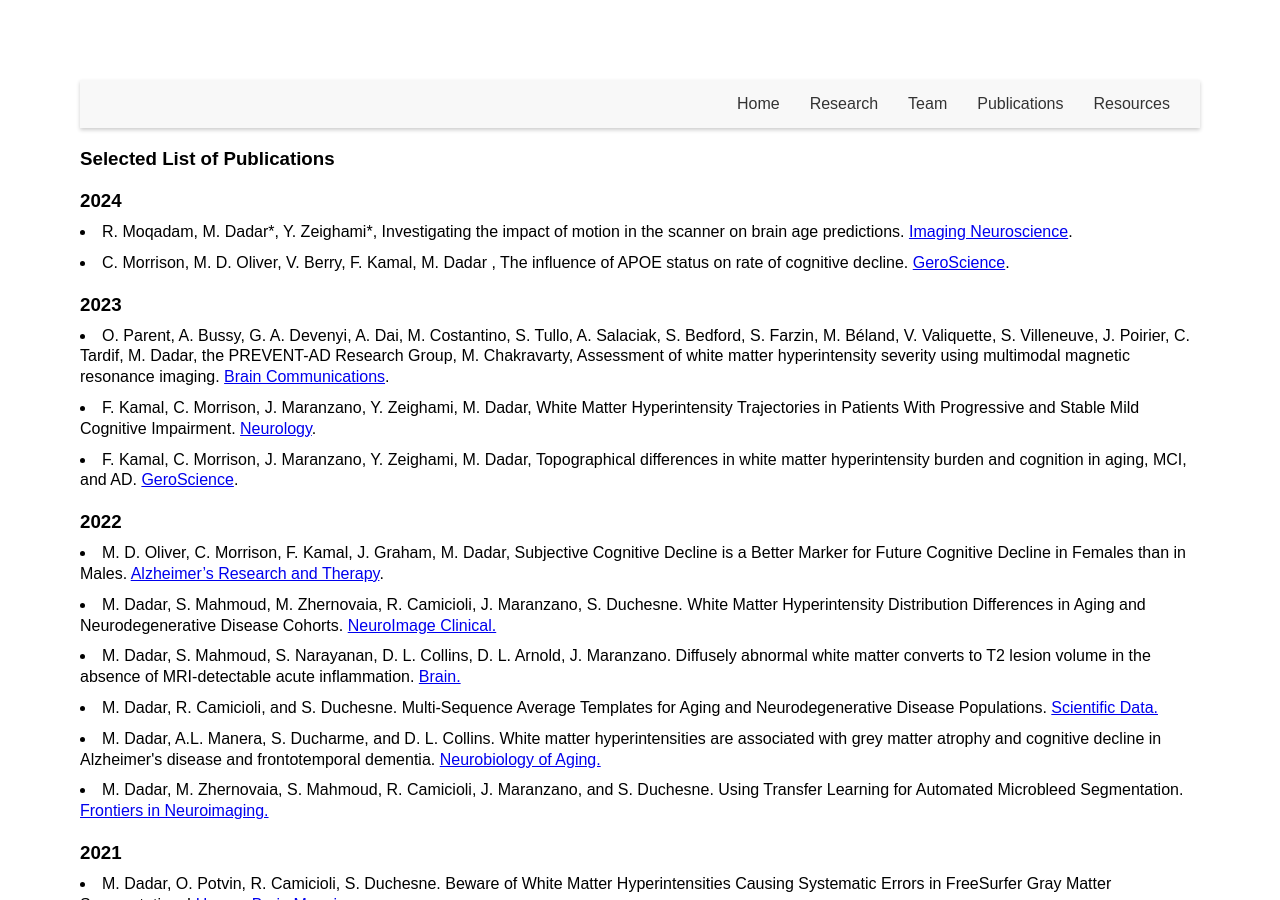
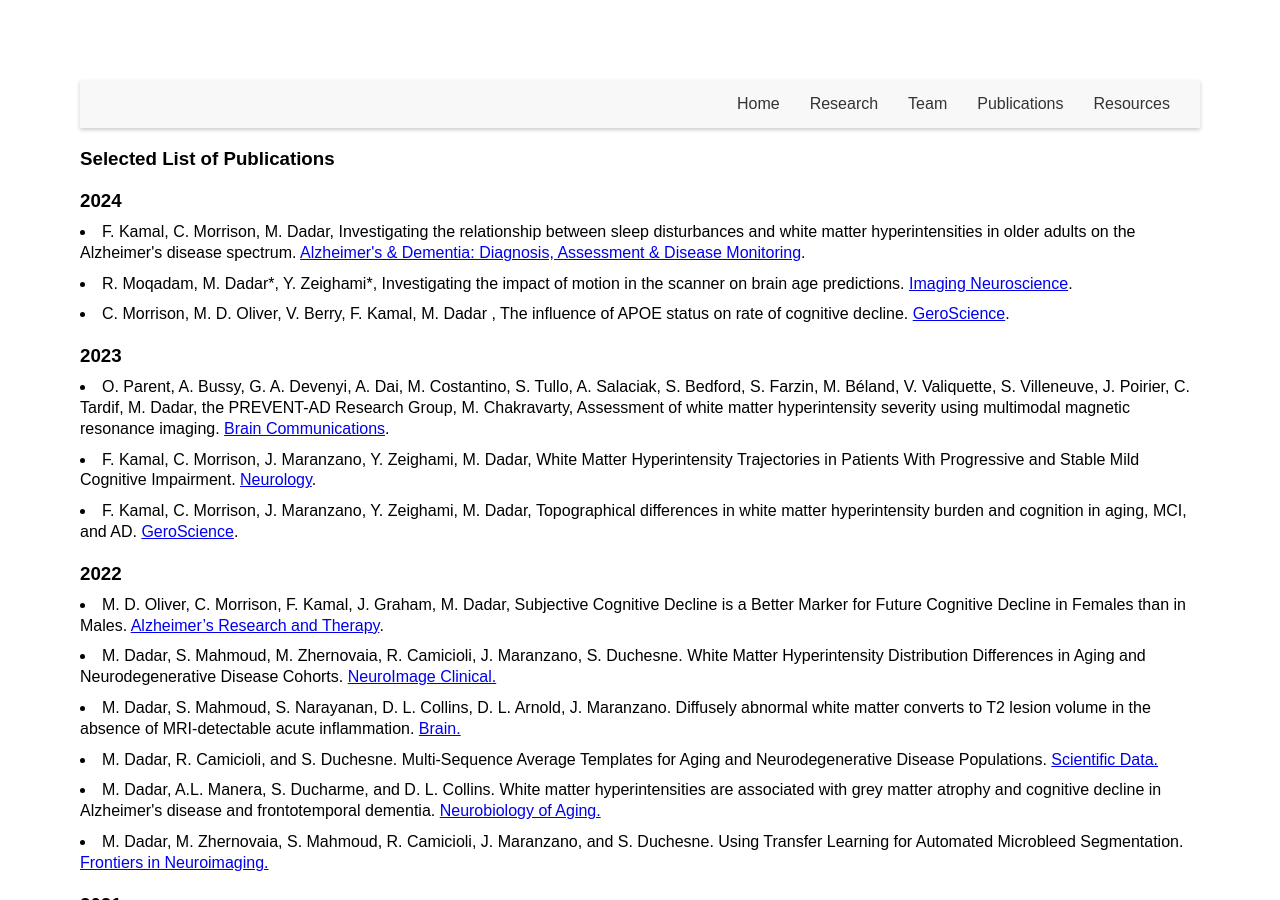
Before and after one commit to VANDAlab/VANDAlab.github.io, a Jekyll site: the page publications.html, which Jekyll copies as it is, in a window 1280 px wide and 900 px high. Built offline with Jekyll 4.4.1, drawn with Linux system fonts in a browser that asks for light colours.

Commit message:
Update publications.html

```diff
--- a/publications.html
+++ b/publications.html
@@ -22,6 +22,8 @@
   <h3>Selected List of Publications</h3>
 </header>
   <h3>2024</h3>
+  <li> F. Kamal, C. Morrison, M. Dadar, Investigating the relationship between sleep disturbances and white matter hyperintensities in older adults on the Alzheimer's disease spectrum.
+      <a href=" https://alz-journals.onlinelibrary.wiley.com/doi/10.1002/dad2.12553" target="_blank">Alzheimer's & Dementia: Diagnosis, Assessment & Disease Monitoring</a>. </li>
   <li> R. Moqadam, M. Dadar*, Y. Zeighami*, Investigating the impact of motion in the scanner on brain age predictions.
       <a href=" https://doi.org/10.1162/imag_a_00079" target="_blank">Imaging Neuroscience</a>. </li>
   <li> C. Morrison, M. D. Oliver, V. Berry, F. Kamal, M. Dadar , The influence of APOE status on rate of cognitive decline.
```
